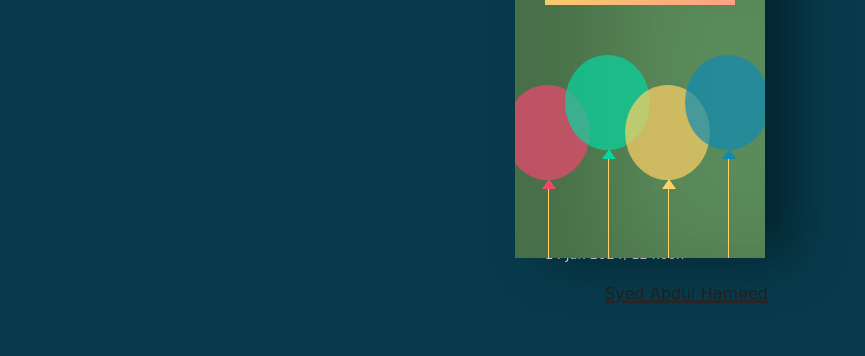
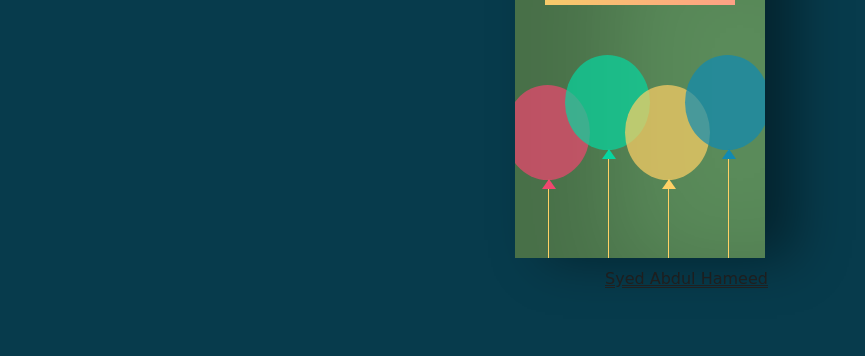
Before and after one commit to AbdulMuneebSyed/sanchakclone, a plain HTML site: page index.html in a window 1280 px wide. Shown: the part 230-586 px from the top of the page, without its empty margins (0-865 px from the left). Drawn offline with nearby package versions, Linux system fonts and the light colour scheme; a script that the page names is missing.

Commit message:
Update style.css

```diff
--- a/style.css
+++ b/style.css
@@ -138,7 +138,7 @@ h2 {
 
 p {
  font-family: cursive;
- margin: 15px 10px 10px 30px;
+ margin: 10px 10px 10px 30px;
   color: rgb(230, 224, 224);
 }
 .my_name{
```
